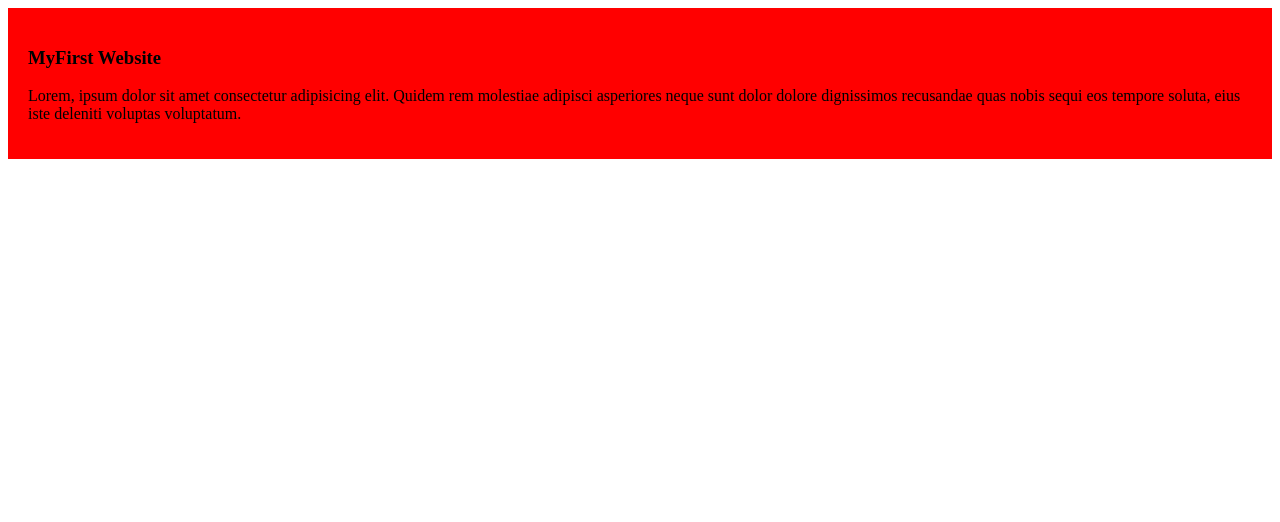
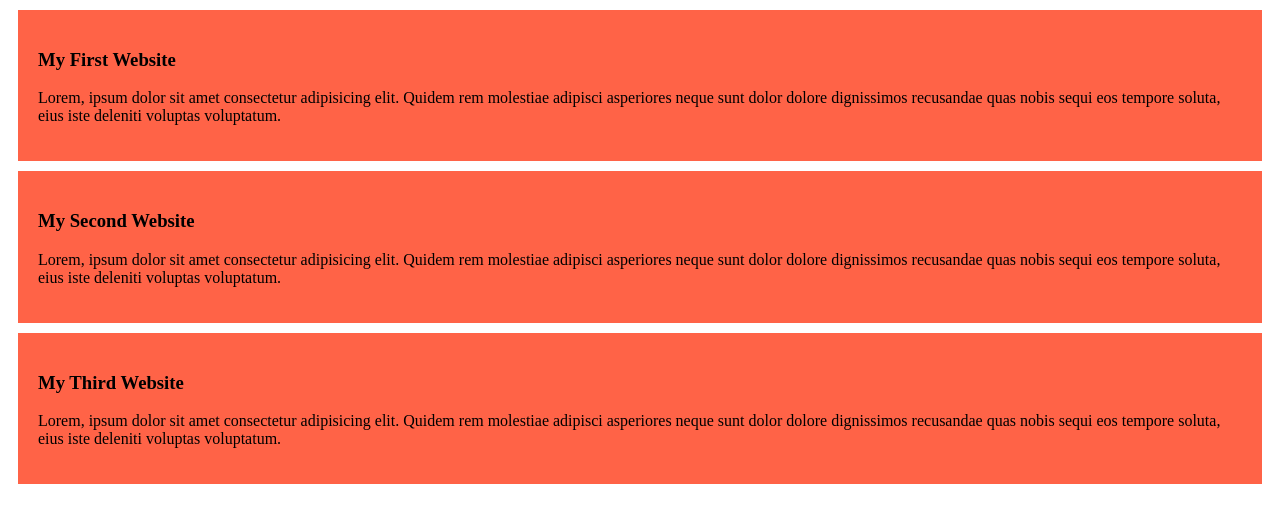
Before and after one commit to Nasifuzzaman007/my-simple-website, a plain HTML site: page index.html in a window 1280 px wide. Drawn offline with Linux system fonts and the light colour scheme.

Commit message:
added the second and the third blog

```diff
--- a/index.html
+++ b/index.html
@@ -8,7 +8,15 @@
 </head>
 <body>
     <div>
-        <h3>MyFirst Website</h3>
+        <h3>My First Website</h3>
+        <p>Lorem, ipsum dolor sit amet consectetur adipisicing elit. Quidem rem molestiae adipisci asperiores neque sunt dolor dolore dignissimos recusandae quas nobis sequi eos tempore soluta, eius iste deleniti voluptas voluptatum.</p>
+    </div>
+    <div>
+        <h3>My Second Website</h3>
+        <p>Lorem, ipsum dolor sit amet consectetur adipisicing elit. Quidem rem molestiae adipisci asperiores neque sunt dolor dolore dignissimos recusandae quas nobis sequi eos tempore soluta, eius iste deleniti voluptas voluptatum.</p>
+    </div>
+    <div>
+        <h3>My Third Website</h3>
         <p>Lorem, ipsum dolor sit amet consectetur adipisicing elit. Quidem rem molestiae adipisci asperiores neque sunt dolor dolore dignissimos recusandae quas nobis sequi eos tempore soluta, eius iste deleniti voluptas voluptatum.</p>
     </div>
 </body>
--- a/styles/blog.css
+++ b/styles/blog.css
@@ -1,4 +1,5 @@
 div{
-    background-color: red;
+    background-color: tomato;
     padding: 20px;
+    margin: 10px;
 }
```
